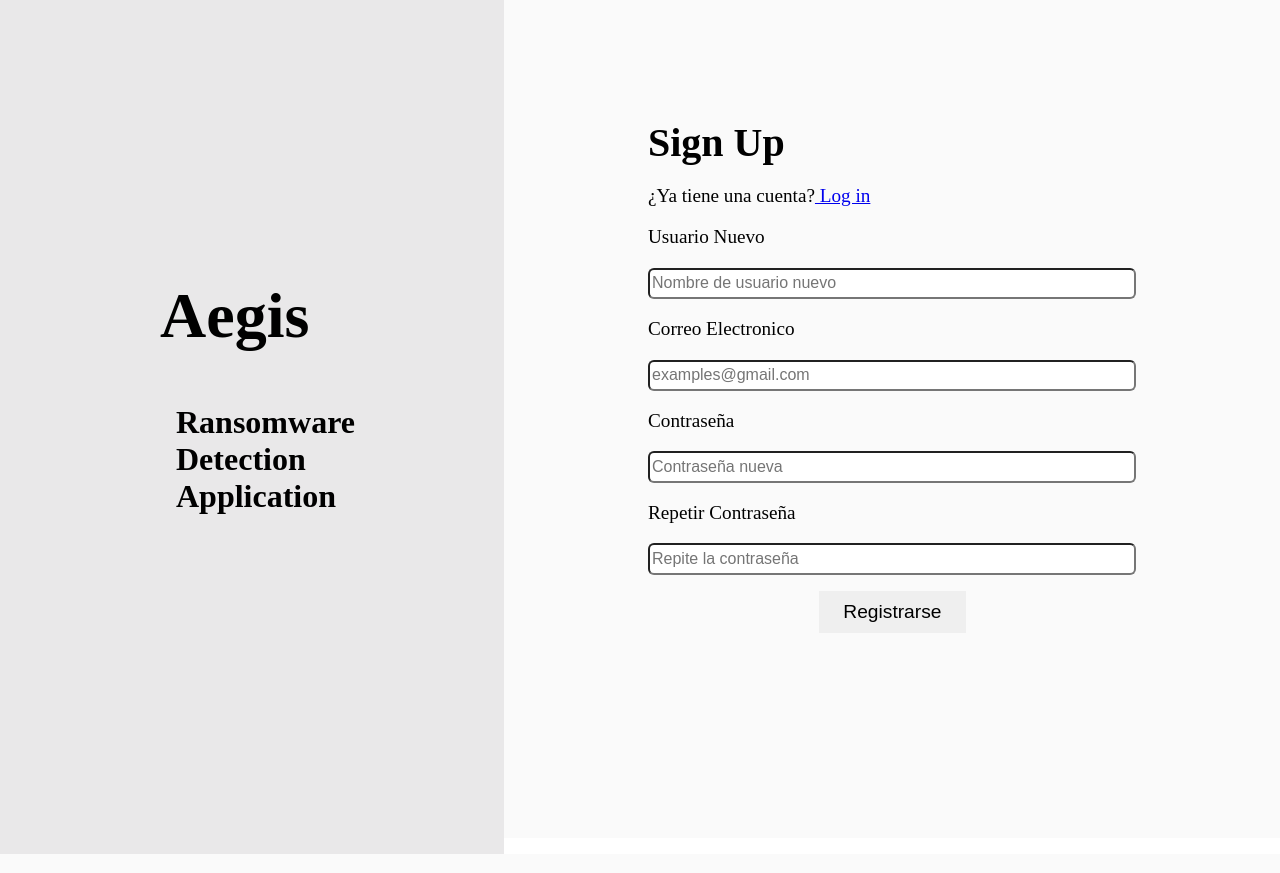
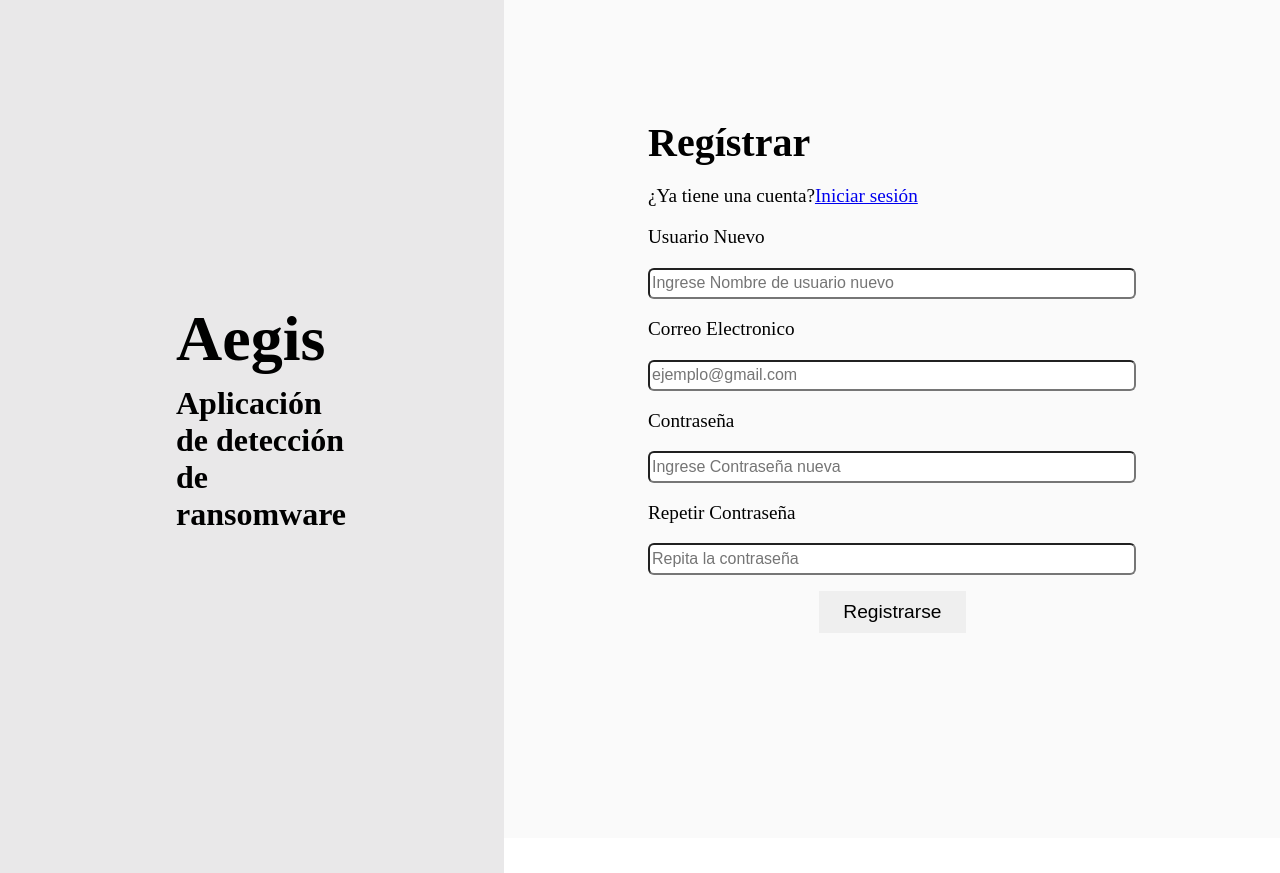
Before and after one commit to NoboruOshita/machinelearning, a Django app: page /signUp in a window 1280 px wide. Run offline with Django 4.2, Linux system fonts and the light colour scheme; some libraries are stand-ins or nearby versions.

Commit message:
change login_register

```diff
--- a/aplicacion_web_app/templates/appWeb/signup.html
+++ b/aplicacion_web_app/templates/appWeb/signup.html
@@ -1,4 +1,5 @@
 {% load static %}
+{% load i18n %}
 <!DOCTYPE html>
 <html lang="en">
 <head>
@@ -6,32 +7,44 @@
     <meta name="viewport" content="width=device-width, initial-scale=1.0">
     <title>Aegis</title>
     <link rel="stylesheet" href="{% static 'styles/signup.css' %}">
+    <script src="https://cdn.jsdelivr.net/npm/sweetalert2@11"></script>
 </head>
 <body>
     <div class="main-container">
         <div class="left-container">
-                <h1 style="font-size: 4rem;">Aegis</h1>
-                <h2>Ransomware Detection Application</h2>
+            <h1 style="font-size: 4rem;top: 2.6rem;left: 1rem;">Aegis</h1>
+            <h2>{% trans "Aplicación de detección de ransomware" %}</h2>
         </div>
         <div class="right-container">
             <div class="form-container">
-                <h1 style="font-size: 2.5rem;">Sign Up</h1>
-                <p>¿Ya tiene una cuenta?<a href="{% url 'login' %}"> Log in</a></p>
+                <h1 style="font-size: 2.5rem;">{% trans "Regístrar" %}</h1>
+                <p>{% trans "¿Ya tiene una cuenta?" %}<a href="{% url 'login' %}">{% trans "Iniciar sesión" %}</a></p>
 
                 <form action="{% url 'signUp' %}" method="post" class="login-form">
                     {% csrf_token %}
-                    <p style="margin-top: 0;">Usuario Nuevo</p>
-                    <input type="text" name="username" id="username" placeholder="Nombre de usuario nuevo">
-                    <p>Correo Electronico</p>
-                    <input type="email" name="email" id="email" placeholder="examples@gmail.com">
-                    <p>Contraseña</p>
-                    <input type="password" name="password" id="password" placeholder="Contraseña nueva">
-                    <p>Repetir Contraseña</p>
-                    <input type="password" name="confpassword" placeholder="Repite la contraseña">
-                    <button type="submit">Registrarse</button>
+                    <p style="margin-top: 0;">{% trans "Usuario Nuevo" %}</p>
+                    <input type="text" name="username" id="username" placeholder="{% trans 'Ingrese Nombre de usuario nuevo' %}" required>
+                    <p>{% trans "Correo Electronico" %}</p>
+                    <input type="email" name="email" id="email" placeholder="{% trans 'ejemplo@gmail.com' %}" required>
+                    <p>{% trans "Contraseña" %}</p>
+                    <input type="password" name="password" id="password" placeholder="{% trans 'Ingrese Contraseña nueva' %}" required>
+                    <p>{% trans "Repetir Contraseña" %}</p>
+                    <input type="password" name="confpassword" placeholder="{% trans 'Repita la contraseña' %}" required>
+                    <button type="submit">{% trans "Registrarse" %}</button>
                 </form>
             </div>
         </div>
     </div>
 </body>
+<script>
+    {% if error_message %}
+        Swal.fire({
+            icon: 'error',
+            title: 'Oops...',
+            text: '{{ error_message }}',
+            confirmButtonColor: '#3085d6',
+            confirmButtonText: '{% trans "OK" %}'
+        });
+    {% endif %}
+</script>
 </html>
```
Also changed, not shown: aplicacion_web_app/templates/appWeb/login.html (+10 -9 lines).
